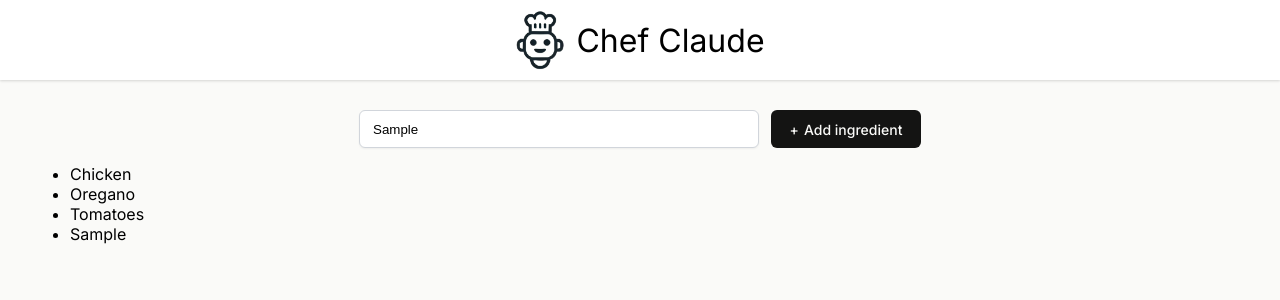
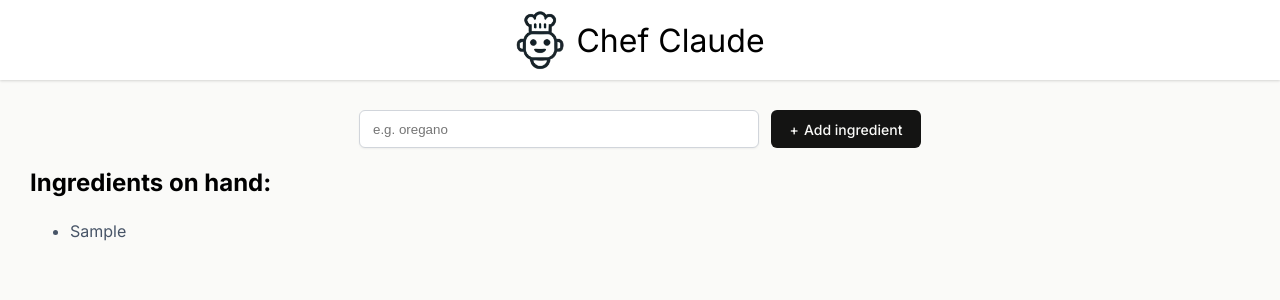
Before and after one commit to aliyasyeddd/chef-claude, a React (Vite) app: page / in a window 1280 px wide. Both pictures are taken after typing "Sample" into the empty fields and a click on the button "Add ingredient". Shown: the top 300 px of the page. Built offline with nearby package versions, Linux system fonts and the light colour scheme.

Commit message:
Enhance ingredients UI and add recipe prompt
Updated Main.jsx to display ingredients only when present, styled the ingredients list, and added a 'Get a recipe' prompt when more than three ingredients are listed. Corresponding CSS styles were added for the new UI elements.

```diff
--- a/src/App.css
+++ b/src/App.css
@@ -62,3 +62,45 @@
     content: "+";
     margin-right: 5px;
 }
+
+ul.ingredients-list {
+    margin-bottom: 48px;
+}
+
+ul.ingredients-list > li {
+    color: #475467;
+    line-height: 28px;
+}
+
+.get-recipe-container {
+    display: flex;
+    justify-content: space-between;
+    align-items: center;
+    border-radius: 8px;
+    background: #F0EFEB;
+    padding: 10px 28px;
+}
+
+.get-recipe-container h3 {
+    font-size: 1.125rem;
+    font-weight: 500;
+    line-height: 24px;
+}
+
+.get-recipe-container p {
+    color: #6B7280;
+    font-size: 0.875rem;
+    line-height: 20px;
+}
+
+.get-recipe-container button {
+    border: none;
+    border-radius: 6px;
+    background: #D17557;
+    box-shadow: 0px 1px 2px 0px rgba(0, 0, 0, 0.05);
+    color: #FAFAF8;
+    padding: 9px 17px;
+    font-family: Inter, sans-serif;
+    font-size: 0.875rem;
+    cursor: pointer;
+}
--- a/src/Components/Main.jsx
+++ b/src/Components/Main.jsx
@@ -1,37 +1,42 @@
 import { useState } from "react";
 
 const Main = () => {
-  const [ingredients, setIngredients] = useState([
-    "Chicken",
-    "Oregano",
-    "Tomatoes",
-  ]);
+  const [ingredients, setIngredients] = useState([]);
 
   const ingredientsListItems = ingredients.map((ingredient) => (
     <li key={ingredient}>{ingredient}</li>
   ));
 
-  function handleSubmit(event) {
-    event.preventDefault();
-    const formData = new FormData(event.currentTarget);
+  function addIngredient(formData) {
     const newIngredient = formData.get("ingredient");
-      setIngredients((prevIngredient) => [...prevIngredient, newIngredient]);
-
+    setIngredients((prevIngredient) => [...prevIngredient, newIngredient]);
   }
 
   return (
     <main>
-      <form onSubmit={handleSubmit} className="add-ingredient-form">
+      <form action={addIngredient} className="add-ingredient-form">
         <input
           type="text"
-
           placeholder="e.g. oregano"
           aria-label="Add ingredient"
           name="ingredient"
         />
         <button>Add ingredient</button>
       </form>
-      <ul>{ingredientsListItems}</ul>
+      {ingredients.length > 0 && <section>
+        <h2>Ingredients on hand:</h2>
+        <ul className="ingredients-list" aria-live="polite">{ingredientsListItems}</ul>
+        {ingredients.length > 3 &&
+        <div className="get-recipe-container">
+          <div>
+            <h3>Ready for a recipe?</h3>
+            <p>Generate a recipe from your list of ingredients.</p>
+          </div>
+          <button>Get a recipe</button>
+        </div>
+      }
+      </section>
+      }
     </main>
   );
 };
```
